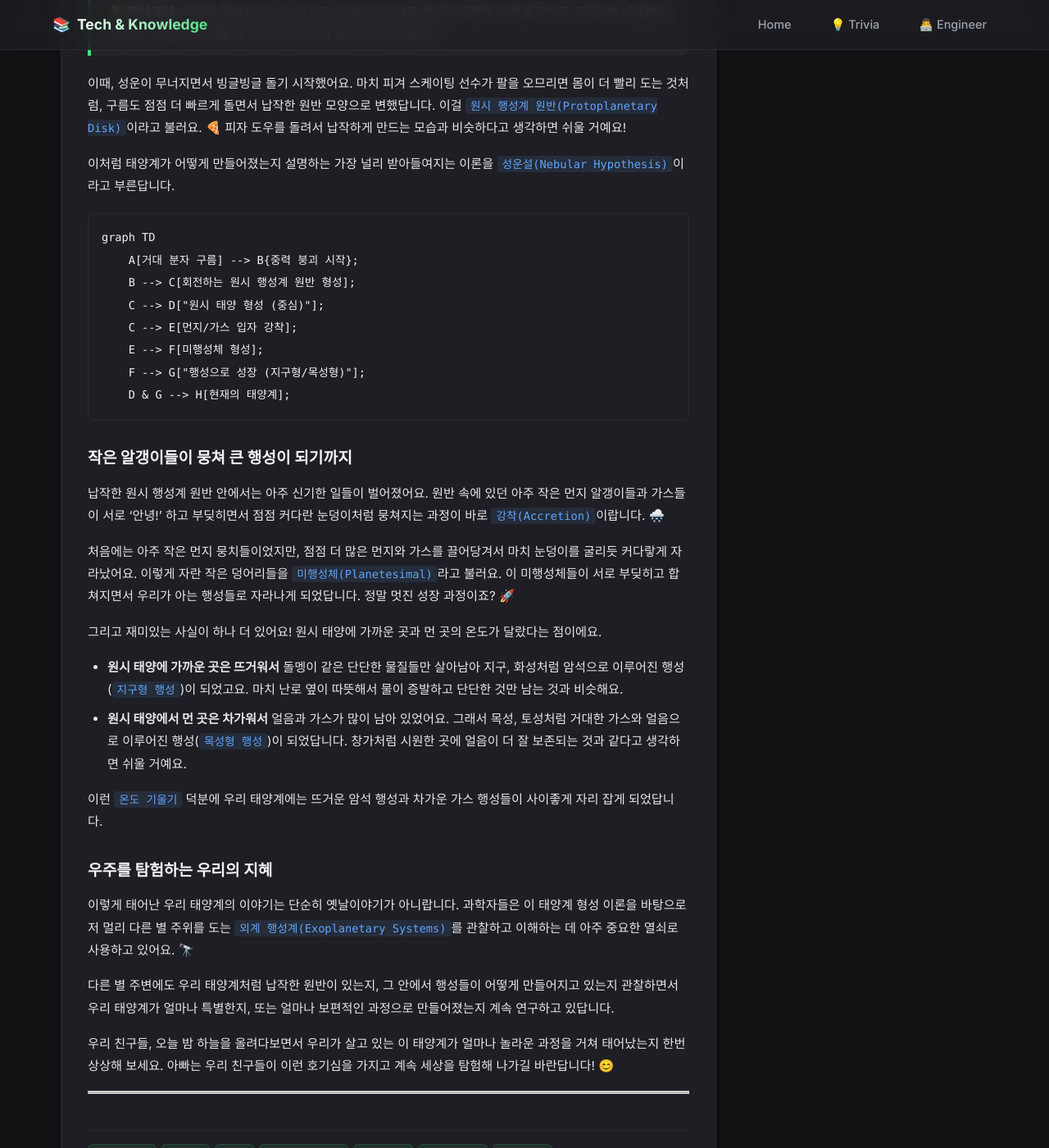
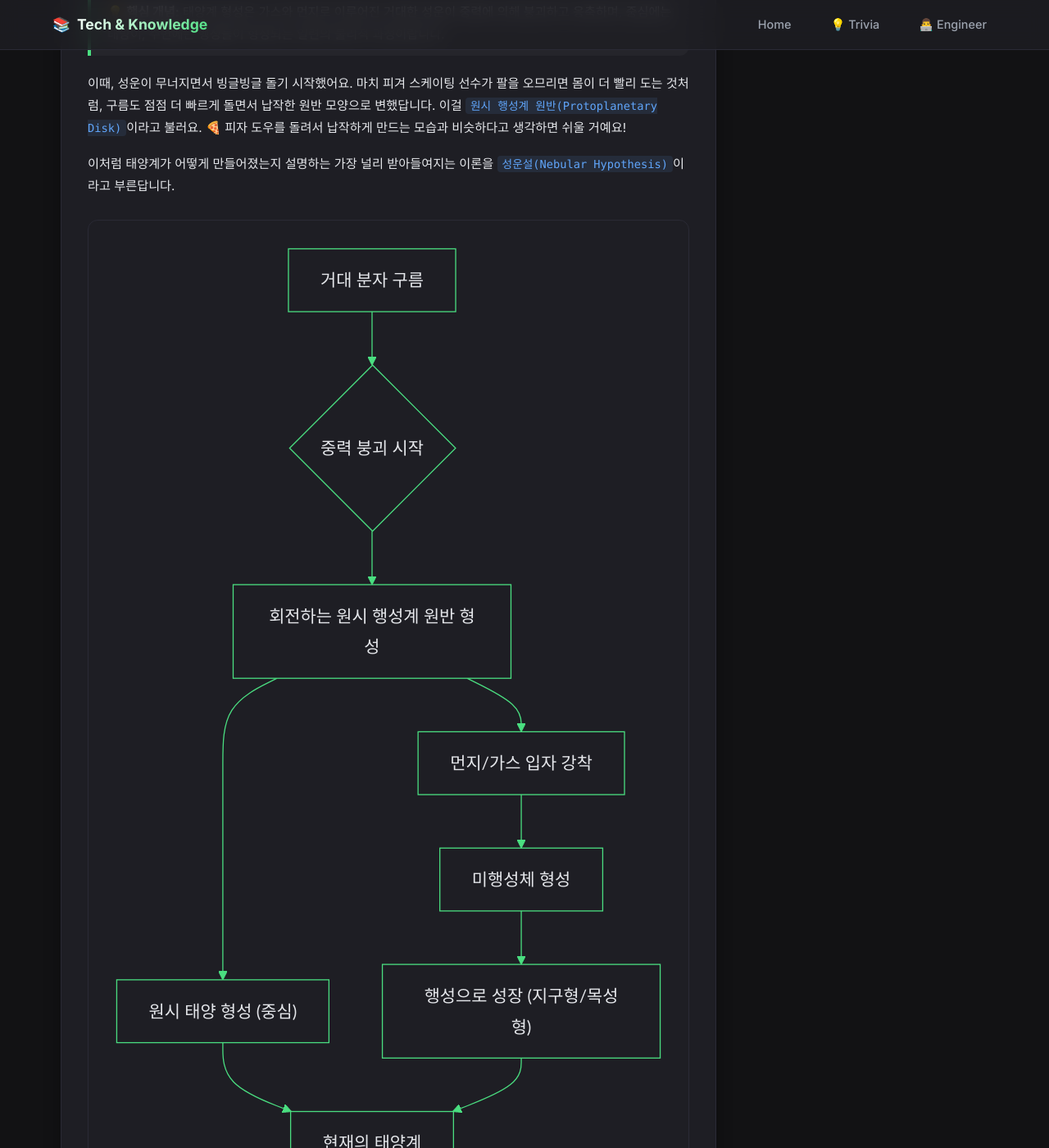
Before and after one commit to ethanpark0726/blog_automation, a Jekyll site: the page built from _posts/ko/2026-07-08-아빠가-들려주는-태양계-탄생-이야기-우리-집은-어떻게-만들어졌을까.md, in a window 1280 px wide and 1400 px high, scrolled down 756 px. Shown: the whole window at 82% size. Built offline with Jekyll 4.4.1, drawn with Linux system fonts in a browser that asks for light colours; some of the changed lines change nothing that is shown.

Commit message:
fix: integrate client-side Mermaid JS parser and styling (v1.6.1)

```diff
--- a/_layouts/default.html
+++ b/_layouts/default.html
@@ -32,5 +32,48 @@
     <p>Tech & Knowledge | Handcrafted Insights on Tech, Science, and Everyday Wisdom.</p>
   </footer>
 
+  {% if content contains 'language-mermaid' %}
+  <!-- ── Mermaid Diagram Rendering ──────────────────────── -->
+  <script type="module">
+    import mermaid from 'https://cdn.jsdelivr.net/npm/mermaid@10/dist/mermaid.esm.min.mjs';
+    mermaid.initialize({
+      startOnLoad: false,
+      theme: 'dark',
+      themeVariables: {
+        background: '#1E1E24',
+        primaryColor: '#1E1E24',
+        primaryTextColor: '#F3F4F6',
+        lineColor: '#4ADE80',
+        textColor: '#F3F4F6',
+        nodeBorder: '#4ADE80',
+        mainBkg: '#1E1E24'
+      }
+    });
+
+    document.addEventListener("DOMContentLoaded", async function() {
+      const targets = document.querySelectorAll('.language-mermaid');
+      targets.forEach(target => {
+        // Climb up the DOM tree to replace the outermost code block container
+        let toReplace = target;
+        while (toReplace.parentNode &&
+               (toReplace.parentNode.tagName === 'PRE' ||
+                toReplace.parentNode.classList.contains('highlight') ||
+                toReplace.parentNode.classList.contains('highlighter-rouge'))) {
+          toReplace = toReplace.parentNode;
+        }
+
+        const codeText = target.textContent.trim();
+        const mermaidDiv = document.createElement('div');
+        mermaidDiv.className = 'mermaid';
+        mermaidDiv.textContent = codeText;
+
+        toReplace.parentNode.replaceChild(mermaidDiv, toReplace);
+      });
+
+      await mermaid.run();
+    });
+  </script>
+  {% endif %}
+
 </body>
 </html>
--- a/assets/css/custom.css
+++ b/assets/css/custom.css
@@ -467,6 +467,23 @@ a:hover { color: #86EFAC; text-decoration: none; }
   text-decoration: none;
 }
 
+/* ── Mermaid Diagrams ───────────────────────────────────── */
+.mermaid {
+  display: flex;
+  justify-content: center;
+  align-items: center;
+  background: rgba(30, 30, 36, 0.4);
+  border: 1px solid var(--border);
+  padding: 24px;
+  border-radius: var(--radius);
+  margin: 28px 0;
+  overflow-x: auto;
+}
+.mermaid svg {
+  max-width: 100% !important;
+  height: auto !important;
+}
+
 /* ── Footer ─────────────────────────────────────────────── */
 .site-footer {
   text-align: center;
```
Also changed, not shown: CHANGELOG.md, README.md.
